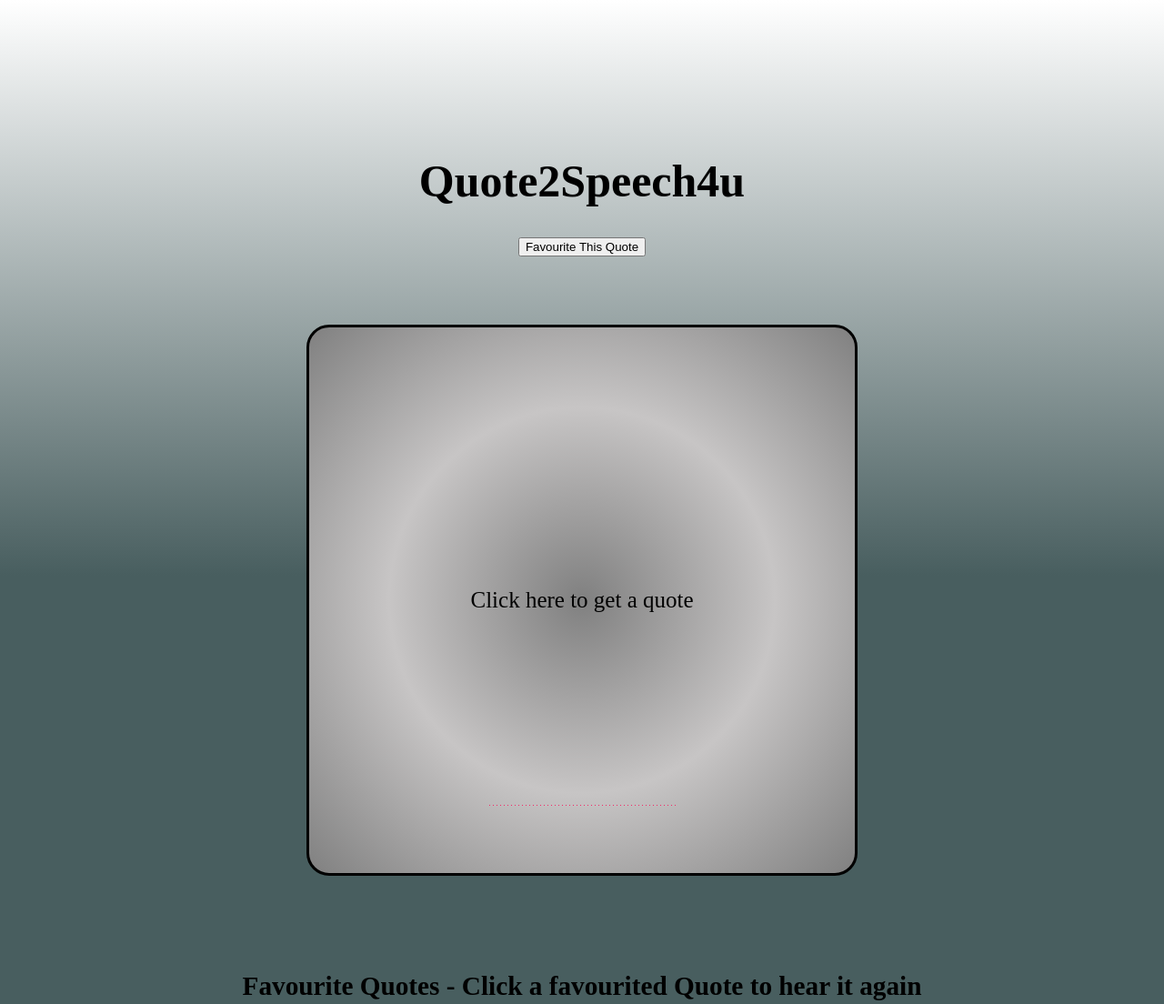
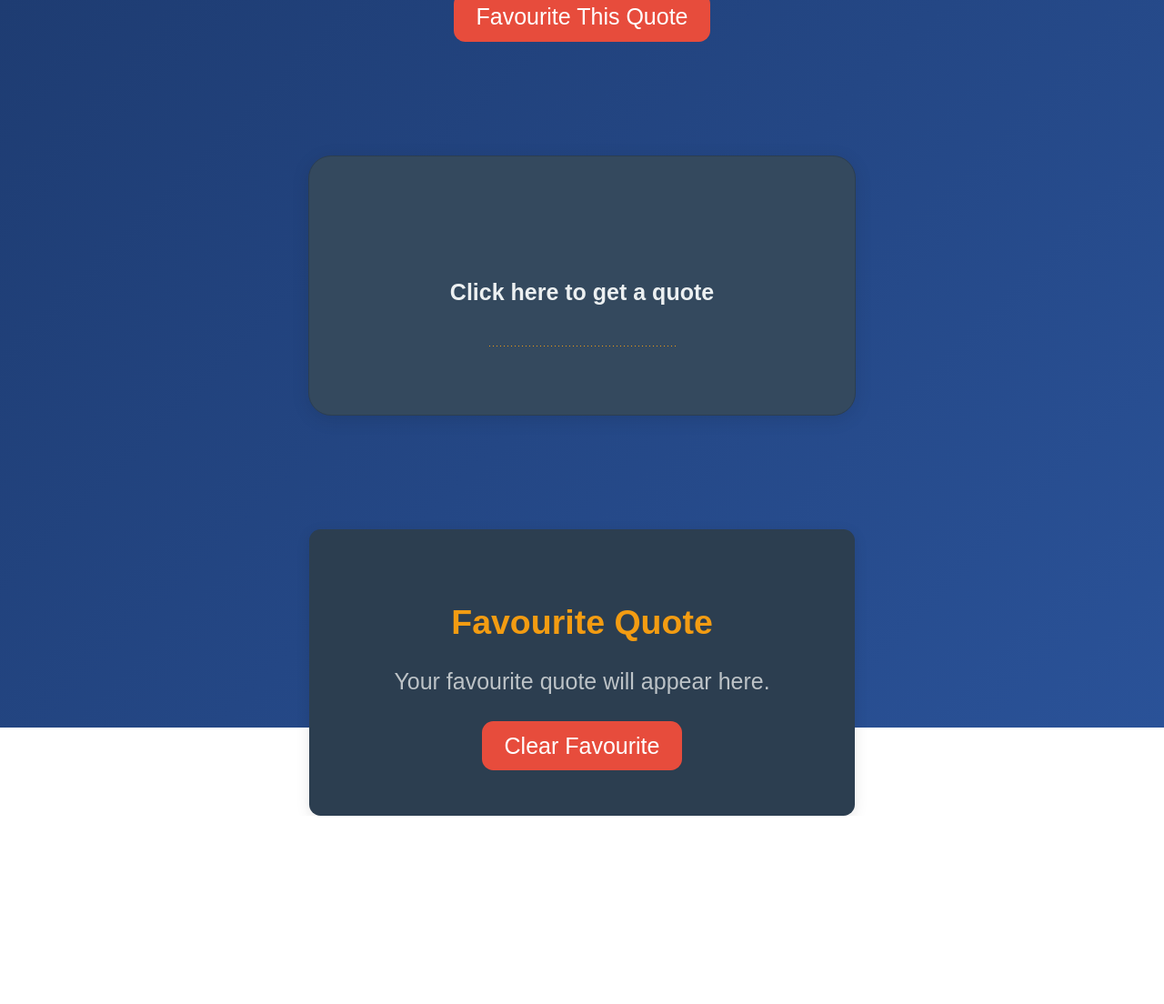
Before and after one commit to deejmeek/Quote2Speech4u, a plain HTML site: page index.html in a window 1280 px wide. Shown: the whole page at 91% size. After the commit the page ends 897 px from the top, so only its background shows below. Drawn offline with Linux system fonts and the light colour scheme.

Commit message:
Add stylings, button effects, favouritef quote formatting

```diff
--- a/index.html
+++ b/index.html
@@ -82,9 +82,14 @@
     </div>
     <!-- </div> -->
 
-    <h3 id="favouriteH3">
+    <!-- <h3 id="favouriteH3">
       Favourite Quotes - Click a favourited Quote to hear it again
-    </h3>
+    </h3> -->
+    <div id="favQuoteSection">
+      <h2>Favourite Quote</h2>
+      <p id="favouriteH3">Your favourite quote will appear here.</p>
+      <button id="clearFavButton">Clear Favourite</button>
+    </div>
     <script src="index.js"></script>
   </body>
 </html>
--- a/style.css
+++ b/style.css
@@ -1,23 +1,21 @@
+/* Main container for the quote */
 #quoteDiv {
-  width: 20rem; /* rem is relative to element font's size  */
+  width: 20rem;
   height: 20rem;
   padding: 2rem;
-  margin: 3rem auto 3rem;
+  margin: 3rem auto;
   border-radius: 1rem;
-  border-style: solid;
-  background: radial-gradient(
-    circle,
-    rgba(128, 128, 128, 1) 0%,
-    rgb(199, 197, 197) 50%,
-    rgb(128, 128, 128, 1) 100%
-  );
+  border: 1px solid #2c3e50;
+  background: #34495e;
   display: flex;
-  flex-direction: column; /* elements in column */
-  justify-content: center; /* horizontal alignment */
-  align-items: center; /* vertical alignment */
+  flex-direction: column;
+  justify-content: center;
+  align-items: center;
   position: relative;
+  box-shadow: 0 4px 20px rgba(0, 0, 0, 0.1);
 }
 
+/* Animation for active state */
 .active .bar {
   animation-iteration-count: infinite;
   animation-timing-function: ease-in-out;
@@ -25,6 +23,7 @@
   animation-name: wave-lg;
 }
 
+/* Text alignments and colors */
 #authorP,
 #quoteP,
 #quoteId {
@@ -32,26 +31,52 @@
   padding: 0px;
 }
 
-body {
-  display: flex;
-  flex-direction: column; /* elements in column */
-  justify-content: center; /* horizontal alignment */
-  align-items: center; /* vertical alignment */
-  height: 50rem;
-  background: linear-gradient(rgb(255, 255, 255) 0%, rgb(72, 94, 95) 50%);
-  background-repeat: no-repeat;
-  background-size: 100% 100%;
+#authorP {
+  color: #ecf0f1;
+  font-weight: bold;
+  margin-bottom: 1rem;
+}
+
+#quoteP {
+  color: #bdc3c7;
+  font-size: 1.2rem;
+}
+
+#quoteId {
+  color: #95a5a6;
+  font-size: 0.8rem;
+  margin-top: 1rem;
+}
+
+h1 {
+  color: #f39c12;
+  font-size: 2.5rem;
+  margin-bottom: 1rem;
 }
 
 h3 {
-  /* position: static; */
-  /* display: flex;
-  justify-content: flex-start; */
-  /* left: 20px;
-  top: 50%; */
-  /* transform: translateY(1500%) translateX(75%); Vertical adjustment */
+  color: #f39c12;
+  font-size: 1.5rem;
+  margin-bottom: 2rem;
 }
 
+/* Main body styling */
+body {
+  display: flex;
+  flex-direction: column;
+  justify-content: center;
+  align-items: center;
+  height: 100vh;
+  background: linear-gradient(135deg, #1e3c72 0%, #2a5298 100%);
+  background-repeat: no-repeat;
+  background-size: cover;
+  font-family: "Arial", sans-serif;
+  color: #ffffff;
+  margin: 0;
+  padding: 0;
+}
+
+/* Sound wave container positioning */
 #soundWaveContainer {
   position: absolute;
   bottom: 0;
@@ -70,15 +95,8 @@ h3 {
   justify-content: center;
 }
 
-.sound-wave {
-  height: 50px;
-  display: flex;
-  align-items: center;
-  justify-content: center;
-}
-
 .bar {
-  background: #f32968;
+  background: #f39c12;
   margin: 0 1.5px;
   height: 1px;
   width: 1px;
@@ -95,6 +113,7 @@ h3 {
   }
 }
 
+/* Animation keyframes */
 @keyframes wave-sm {
   0% {
     opacity: 0.35;
@@ -128,6 +147,7 @@ h3 {
   }
 }
 
+/* Responsive typography */
 @media screen and (max-width: 1400px) {
   html {
     font-size: 25px;
@@ -152,6 +172,65 @@ h3 {
   }
 }
 
+/* General text styling */
 .text {
   font-size: 3rem;
 }
+
+/* Button styling */
+#favButton {
+  padding: 0.5rem 1rem;
+  margin-bottom: 2rem;
+  border: none;
+  border-radius: 0.5rem;
+  background-color: #e74c3c;
+  color: #ffffff;
+  font-size: 1rem;
+  cursor: pointer;
+  transition: background-color 0.3s ease, transform 0.2s ease;
+}
+
+#favButton:hover {
+  background-color: #c0392b;
+  transform: translateY(-2px);
+}
+
+/* Favourite Quote Section */
+#favQuoteSection {
+  width: 100%;
+  max-width: 500px;
+  margin: 2rem auto;
+  padding: 2rem;
+  background: #2c3e50;
+  border-radius: 0.5rem;
+  box-shadow: 0 4px 15px rgba(0, 0, 0, 0.1);
+  text-align: center;
+}
+
+#favQuoteSection h2 {
+  color: #f39c12;
+  margin-bottom: 1rem;
+}
+
+#favQuoteSection p {
+  color: #bdc3c7;
+  font-size: 1rem;
+  line-height: 1.5;
+  margin-bottom: 1rem;
+}
+
+#favQuoteSection button {
+  padding: 0.5rem 1rem;
+  border: none;
+  border-radius: 0.5rem;
+  background-color: #e74c3c;
+  color: #ffffff;
+  font-size: 1rem;
+  cursor: pointer;
+  transition: background-color 0.3s ease, transform 0.2s ease;
+}
+
+#favQuoteSection button:hover {
+  background-color: #c0392b;
+  transform: translateY(-2px);
+}
```
